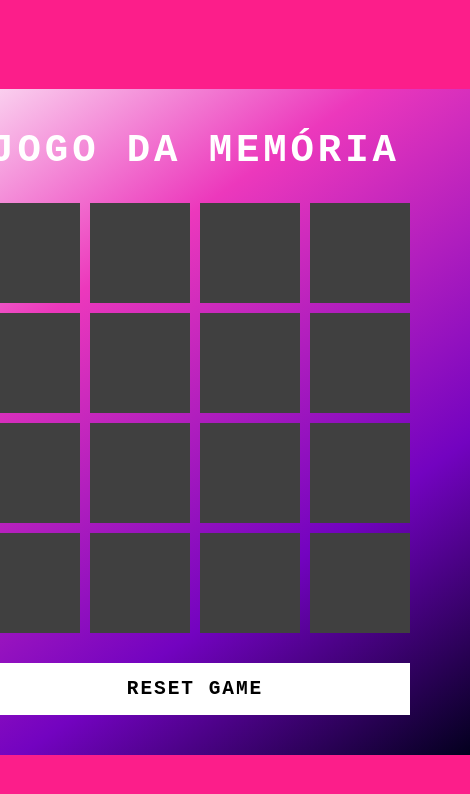
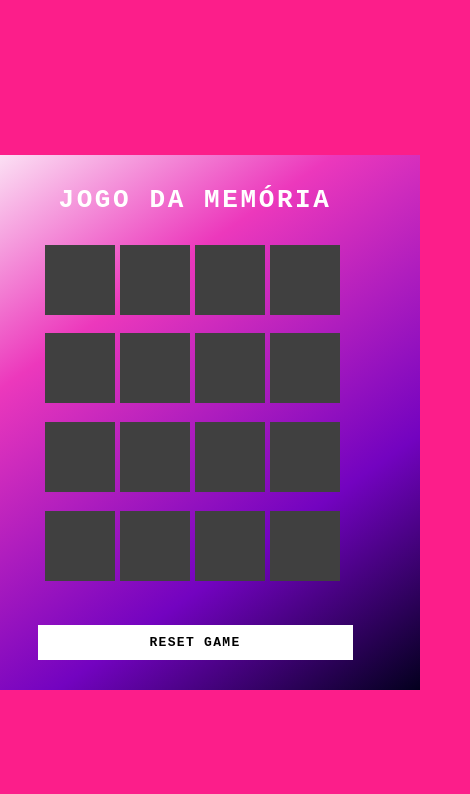
Before and after one commit to ThaisSSam/memory-game, a plain HTML site: page index.html in a window 390 px wide. Shown: the whole page, 470 px wide, since content can reach past the window. Drawn offline with Linux system fonts and the light colour scheme.

Commit message:
responsivo

```diff
--- a/src/styles/main.css
+++ b/src/styles/main.css
@@ -8,28 +8,28 @@ body{
 }
 
 .container {
-    position: relative;
+    position: fixed;
     display: flex;
     flex-direction: column;
     justify-content: center;
     align-items: center;
     gap: 30px;
     background:linear-gradient( 325deg, #03001e 0%, #7303c0 30%, #ec38bc 70%,#fdeff9 100%);
-    padding: 40px 60px;
+    padding: 30px 50px;
 }
 h2{
-    font-size: 3em;
+    font-size: 2em;
     color: #fff;
     text-transform: uppercase;
     letter-spacing: .1em;
 }
 .reset{
-    padding: 15px 20px;
-    width: 100%;
+    padding: 10px 15px;
+    width: 90%;
     color: #000;
     background-color: #fff;
     border: none;
-    font-size: 1.5em;
+    font-size: 1em;
     letter-spacing: .1em;
     text-transform: uppercase;
     cursor: pointer;
@@ -41,18 +41,19 @@ h2{
     background-color: #fd6bea;
 }
 .game{
-    width: 430px;
-    height: 430px;
+    width: 350px;
+    height: 350px;
     display: flex;
     flex-wrap: wrap;
-    gap: 10px;
+    gap: 5px;
     transform-style: preserve-3d;
     perspective: 500px;
+   padding-left: 25px ;
 }
 .item{
     position: relative;
-    width: 100px;
-    height: 100px;
+    width: 70px;
+    height: 70px;
     display: flex;
     align-items: center;
     justify-content: center;
@@ -82,3 +83,27 @@ h2{
 .boxMatch::after{
     transform: rotateY(180deg);
 }
+
+@media screen and (min-width: 480px) {
+    h2{
+        font-size: 3em;
+    }
+    .container{
+        padding: 40px 60px;
+    }
+    .game{
+        width: 430px;
+        height: 430px;
+        gap: 10px;
+        padding-left: 0;
+    }
+    .item{
+        width: 100px;
+        height: 100px;
+    }
+    .reset{
+        padding: 15px 20px;
+        font-size: 1.5em;
+        width: 100%;
+    }
+}
```
